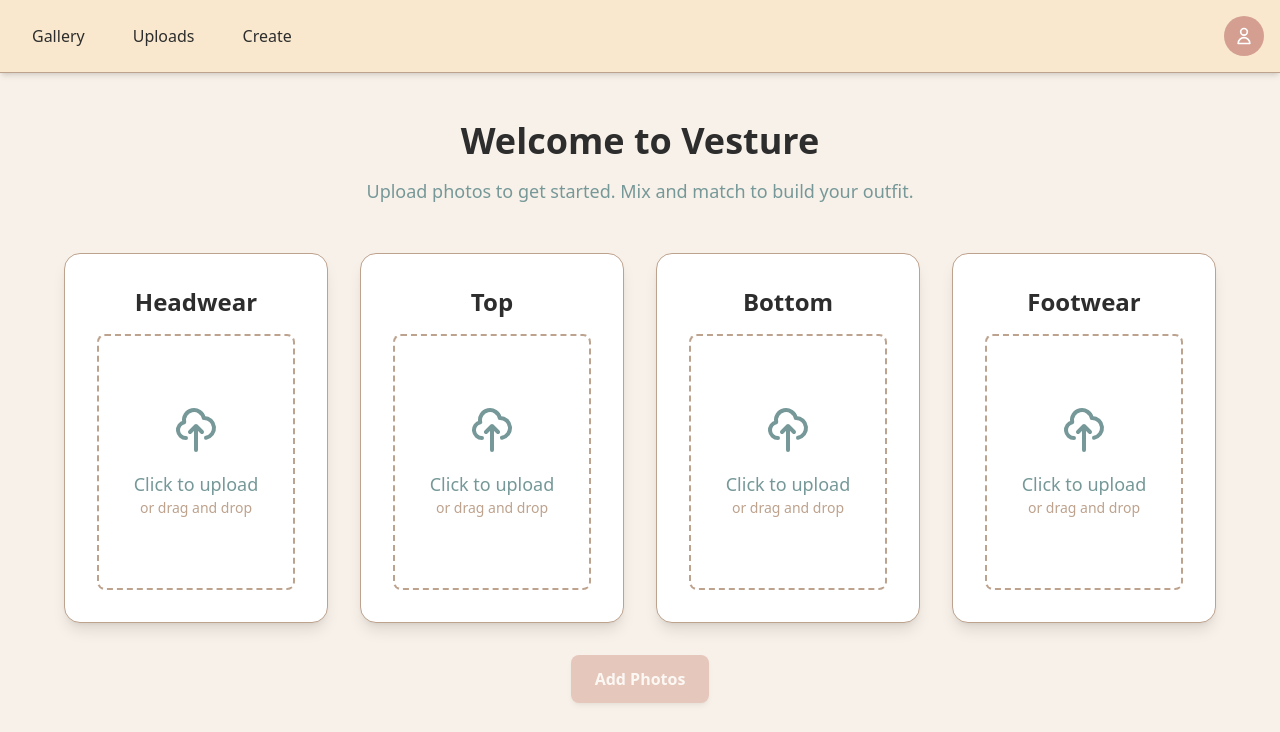
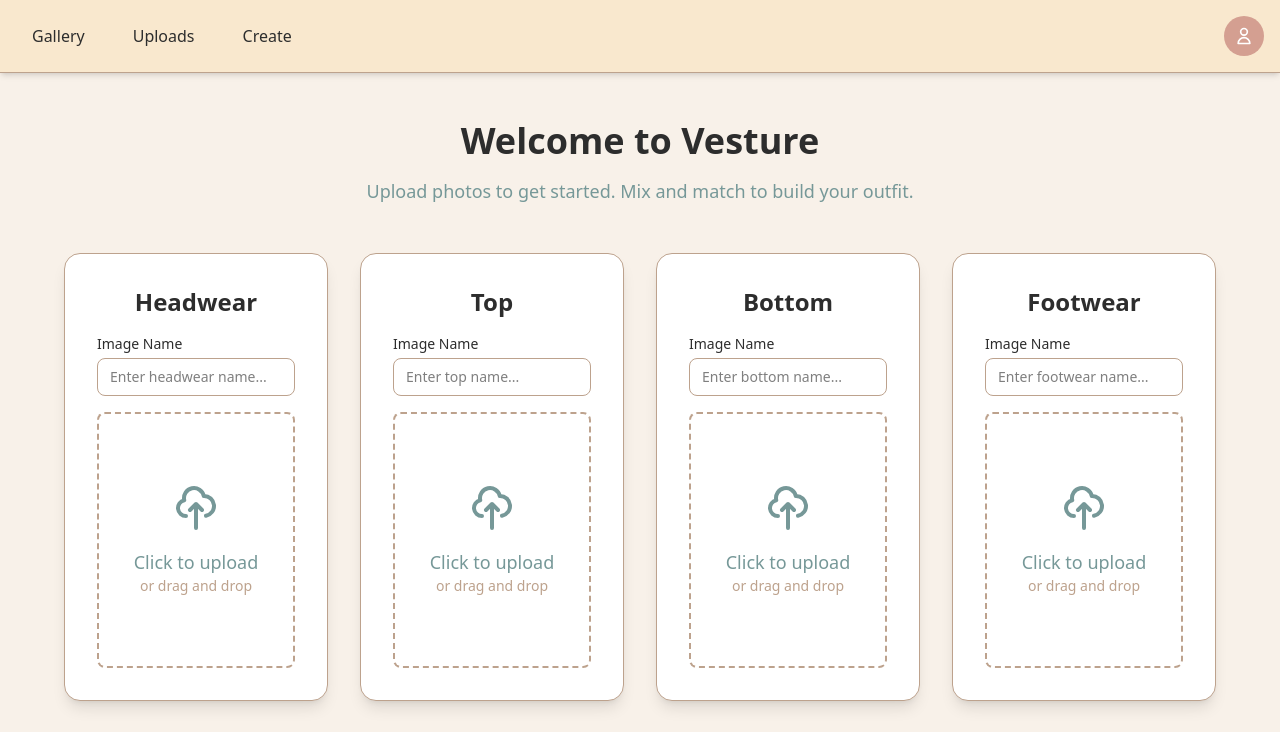
Before and after one commit to RoiceOgalesco1/Style-App, a React (Vite) app in the folder frontend/style-fit/: page /uploads in a window 1280 px wide. Shown: the top 732 px of the page. Built offline with nearby package versions, Linux system fonts and the light colour scheme.

Commit message:
added name for uploading a picture

```diff
--- a/frontend/style-fit/src/components/PhotoUploadBox.jsx
+++ b/frontend/style-fit/src/components/PhotoUploadBox.jsx
@@ -1,6 +1,6 @@
 import { getCategoryName } from '../utils/categoryUtils';
 
-const PhotoUploadBox = ({ id, photoNumber, onPhotoChange, onPhotoDelete, photo, preview }) => {
+const PhotoUploadBox = ({ id, photoNumber, onPhotoChange, onPhotoDelete, photo, preview, imageName, onImageNameChange }) => {
   const handlePhotoChange = (e) => {
     const file = e.target.files[0];
     if (file) {
@@ -22,6 +22,20 @@ const PhotoUploadBox = ({ id, photoNumber, onPhotoChange, onPhotoDelete, photo,
         {getCategoryName(photoNumber)}
       </h3>
       <div className="space-y-4">
+        {/* Image Name Input */}
+        <div>
+          <label className="block text-sm font-medium text-[#2D2D2D] mb-1">
+            Image Name
+          </label>
+          <input
+            type="text"
+            value={imageName || ''}
+            onChange={(e) => onImageNameChange(id, e.target.value)}
+            placeholder={`Enter ${getCategoryName(photoNumber).toLowerCase()} name...`}
+            className="w-full px-3 py-2 border border-[#bda28d] rounded-lg focus:outline-none focus:ring-2 focus:ring-[#d49f91] focus:border-transparent text-sm"
+          />
+        </div>
+
         <input
           type="file"
           accept="image/*"
@@ -88,7 +102,7 @@ const PhotoUploadBox = ({ id, photoNumber, onPhotoChange, onPhotoDelete, photo,
         </label>
         {photo && (
           <p className="text-sm text-[#769898] text-center">
-            {photo.name}
+            {imageName || photo.name}
           </p>
         )}
       </div>
--- a/frontend/style-fit/src/pages/UploadsPage.jsx
+++ b/frontend/style-fit/src/pages/UploadsPage.jsx
@@ -7,6 +7,7 @@ const UploadsPage = () => {
   const [numberOfBoxes, setNumberOfBoxes] = useState(4);
   const [photos, setPhotos] = useState({});
   const [previews, setPreviews] = useState({});
+  const [imageNames, setImageNames] = useState({});
 
   const handlePhotoChange = (id, file, preview) => {
     setPhotos(prev => ({ ...prev, [id]: file }));
@@ -24,6 +25,15 @@ const UploadsPage = () => {
       delete newPreviews[id];
       return newPreviews;
     });
+    setImageNames(prev => {
+      const newNames = { ...prev };
+      delete newNames[id];
+      return newNames;
+    });
+  };
+
+  const handleImageNameChange = (id, name) => {
+    setImageNames(prev => ({ ...prev, [id]: name }));
   };
 
   const handleSubmit = (e) => {
@@ -33,6 +43,7 @@ const UploadsPage = () => {
       alert('Photos uploaded successfully! (This is a test message)');
       // Here you would typically send the photos to your backend
       console.log('Photos:', photos);
+      console.log('Image Names:', imageNames);
     } else {
       alert('Please upload at least one photo before submitting.');
     }
@@ -55,8 +66,10 @@ const UploadsPage = () => {
             photoNumber={index + 1}
             onPhotoChange={handlePhotoChange}
             onPhotoDelete={handlePhotoDelete}
+            onImageNameChange={handleImageNameChange}
             photo={photos[index]}
             preview={previews[index]}
+            imageName={imageNames[index]}
           />
         ))}
       </div>
```
